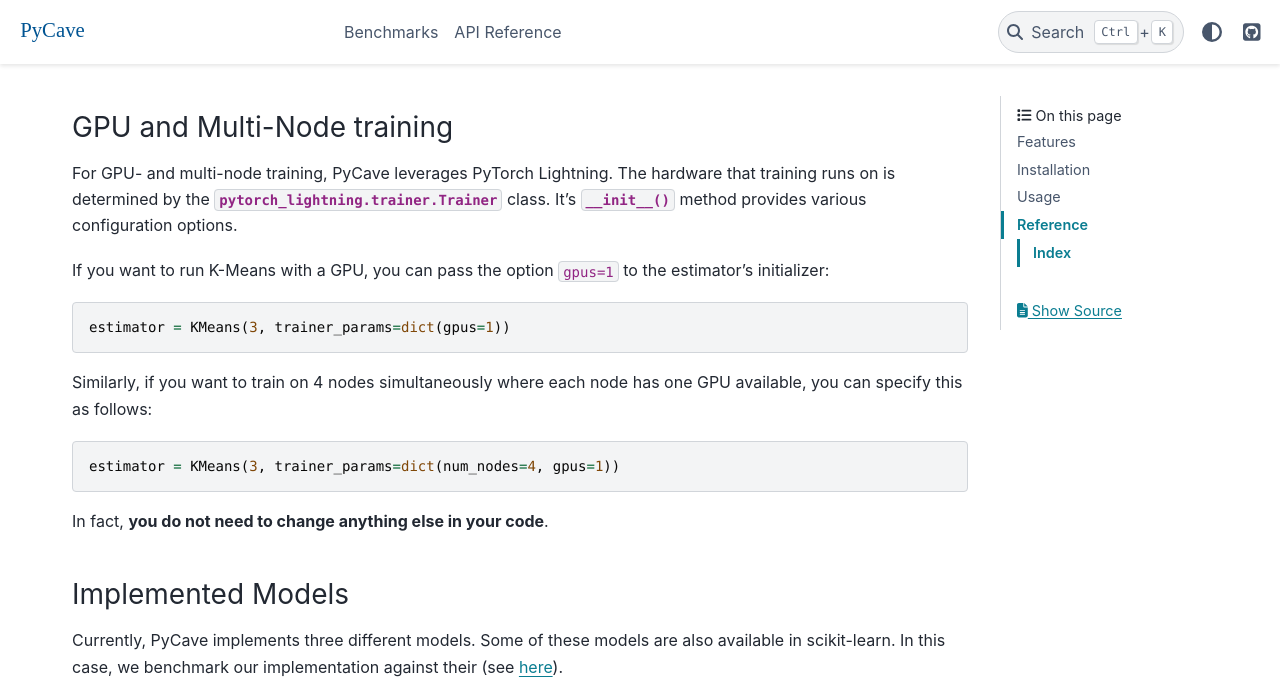
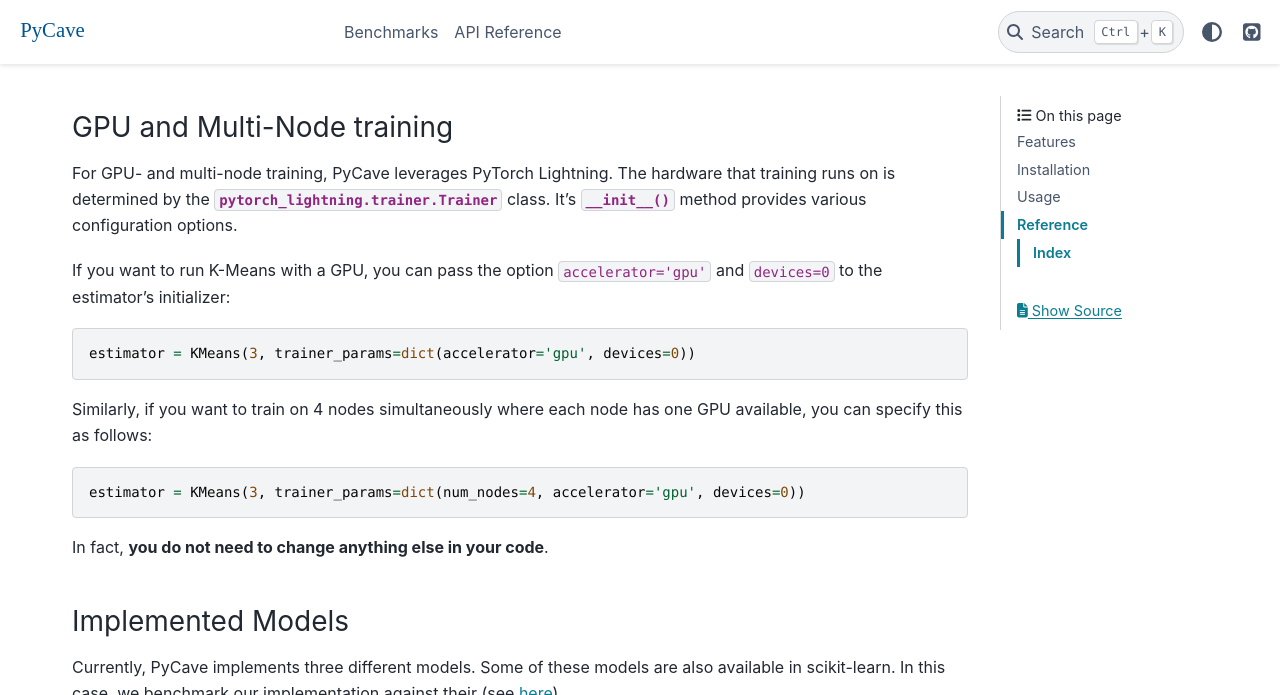
Before and after one commit to borchero/pycave, a Sphinx documentation site: the page built from docs/index.rst, in a window 1280 px wide and 900 px high, scrolled down 1479 px, cut to the strip 0-695 px from the top of the window. Built offline with Sphinx 7.4.7 and the PyData theme 0.15.4, drawn with Linux system fonts in a browser that asks for light colours.

Commit message:
Fix PyTorch Lightning gpus DeprecationWarning

```diff
--- a/docs/index.rst
+++ b/docs/index.rst
@@ -78,19 +78,19 @@ For GPU- and multi-node training, PyCave leverages PyTorch Lightning. The hardwa
 runs on is determined by the :class:`pytorch_lightning.trainer.Trainer` class. It's
 :meth:`~pytorch_lightning.trainer.Trainer.__init__` method provides various configuration options.
 
-If you want to run K-Means with a GPU, you can pass the option ``gpus=1`` to the estimator's
+If you want to run K-Means with a GPU, you can pass the option ``accelerator='gpu'`` and ``devices=0`` to the estimator's
 initializer:
 
 .. code-block:: python
 
-    estimator = KMeans(3, trainer_params=dict(gpus=1))
+    estimator = KMeans(3, trainer_params=dict(accelerator='gpu', devices=0))
 
 Similarly, if you want to train on 4 nodes simultaneously where each node has one GPU available,
 you can specify this as follows:
 
 .. code-block:: python
 
-    estimator = KMeans(3, trainer_params=dict(num_nodes=4, gpus=1))
+    estimator = KMeans(3, trainer_params=dict(num_nodes=4, accelerator='gpu', devices=0))
 
 In fact, **you do not need to change anything else in your code**.
 
```
Also changed, not shown: README.md (+3 -3 lines), 2 other files.
